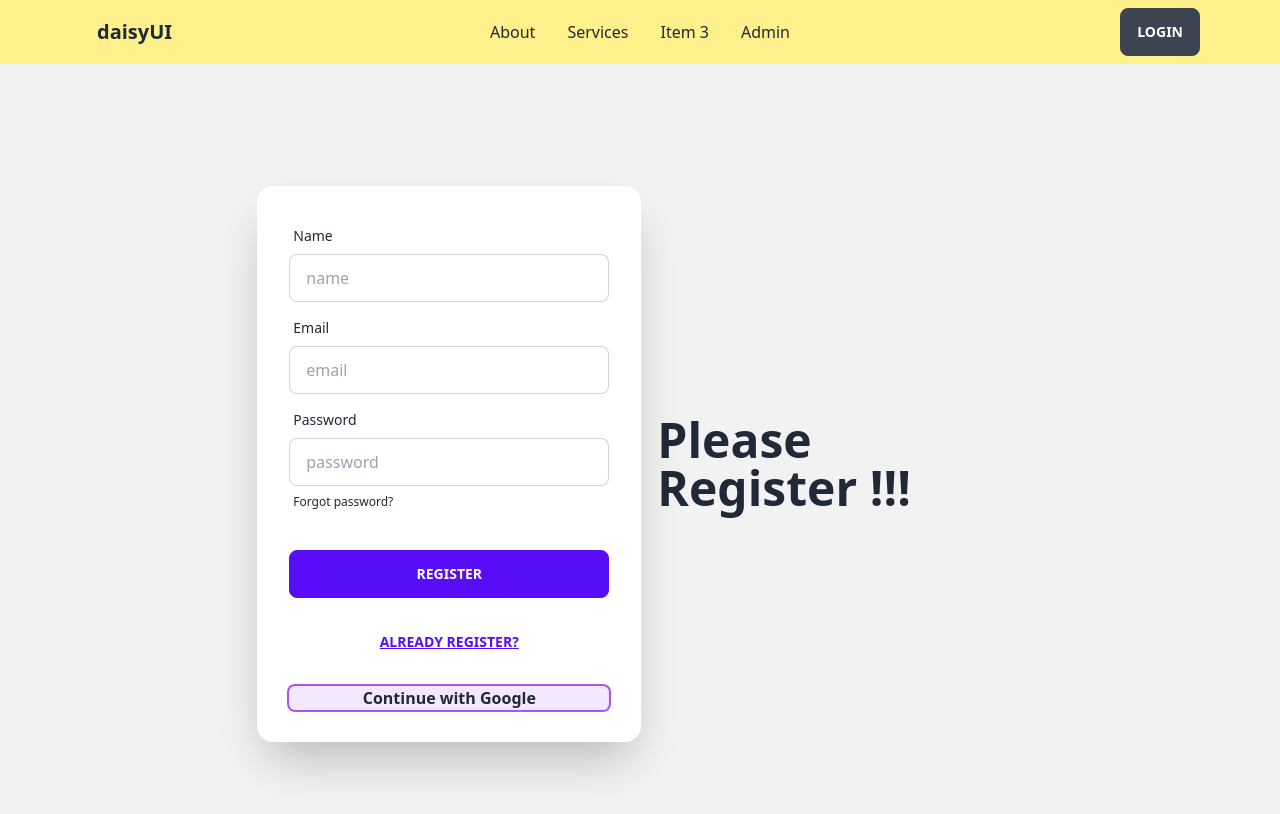
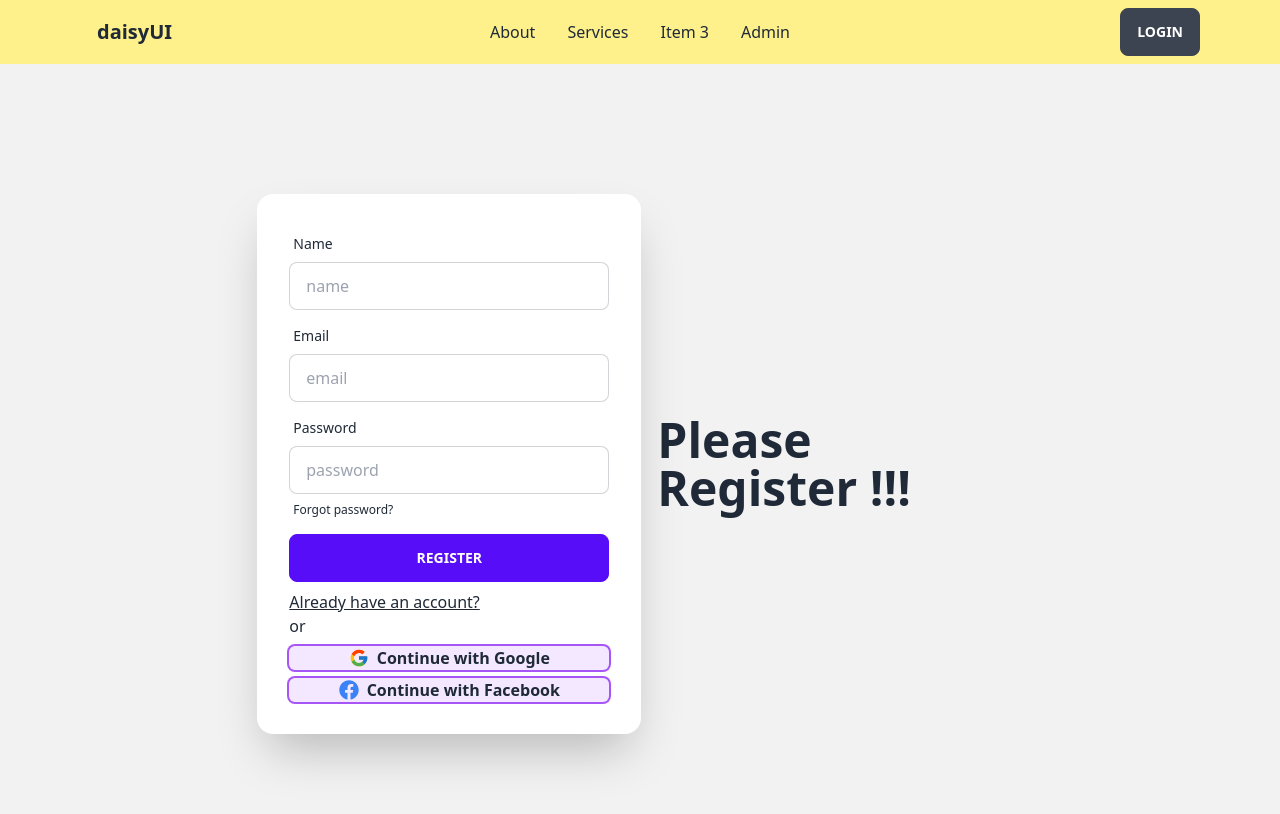
Before and after one commit to sumon-chandra/react-firebase-context-routing, a React (Vite) app: page /register in a window 1280 px wide. Shown: the top 814 px of the page. Built offline with nearby package versions, Linux system fonts and the light colour scheme; no server answers.

Commit message:
Twitter aauthentication

```diff
--- a/src/contexts/AuthProvider.jsx
+++ b/src/contexts/AuthProvider.jsx
@@ -1,6 +1,5 @@
 import React, { createContext, useEffect, useState } from "react";
 import {
-  getAuth,
   createUserWithEmailAndPassword,
   onAuthStateChanged,
   signInWithEmailAndPassword,
@@ -8,14 +7,20 @@ import {
   GoogleAuthProvider,
   signInWithPopup,
   updateProfile,
+  FacebookAuthProvider,
+  TwitterAuthProvider,
 } from "firebase/auth";
-import { app } from "../firebase/firebase.config.js";
+import { auth } from "../firebase/firebase.config.js";
 export const AuthContext = createContext(null);
-const auth = getAuth(app);
 
 const AuthProvider = ({ children }) => {
   const [user, setUser] = useState(null);
   const [loading, setLoading] = useState(true);
+
+  // ** Providers
+  const googleProvider = new GoogleAuthProvider();
+  const facebookProvider = new FacebookAuthProvider();
+  const twitterProvider = new TwitterAuthProvider();
 
   // ** Create new user
   const createUser = (email, password) => {
@@ -35,10 +40,21 @@ const AuthProvider = ({ children }) => {
   };
 
   // ** Sign in with Google account
-  const provider = new GoogleAuthProvider();
   const signInWithGoogle = () => {
     setLoading(true);
-    return signInWithPopup(auth, provider);
+    return signInWithPopup(auth, googleProvider);
+  };
+
+  // ** Sign in with Facebook account
+  const signInWithFacebook = () => {
+    setLoading(true);
+    return signInWithPopup(auth, facebookProvider);
+  };
+
+  // ** Sign in with Twitter account
+  const signInWithTwitter = () => {
+    setLoading(true);
+    return signInWithPopup(auth, twitterProvider);
   };
 
   // ** Update profile
@@ -51,7 +67,6 @@ const AuthProvider = ({ children }) => {
   useEffect(() => {
     const unsubscribe = onAuthStateChanged(auth, (user) => {
       handleUpdateProfile();
-      console.log(user);
       setUser(user);
       setLoading(false);
     });
@@ -66,7 +81,9 @@ const AuthProvider = ({ children }) => {
     signIn,
     logout,
     signInWithGoogle,
+    signInWithFacebook,
     handleUpdateProfile,
+    signInWithTwitter,
   };
   return (
     <AuthContext.Provider value={authInfo}>{children}</AuthContext.Provider>
--- a/src/firebase/firebase.config.js
+++ b/src/firebase/firebase.config.js
@@ -1,4 +1,5 @@
 import { initializeApp } from "firebase/app";
+import { getAuth } from "firebase/auth";
 
 const firebaseConfig = {
   apiKey: "AIzaSyB1WMdyAd12F-NrTWYwHw7XlYJpTro10Fs",
@@ -10,3 +11,4 @@ const firebaseConfig = {
 };
 
 export const app = initializeApp(firebaseConfig);
+export const auth = getAuth(app);
--- a/src/pages/Admin.jsx
+++ b/src/pages/Admin.jsx
@@ -4,10 +4,11 @@ import { AuthContext } from "../contexts/AuthProvider";
 const Admin = () => {
   const { user } = useContext(AuthContext);
   return (
-    <div className="text-center py-20">
+    <div className="text-center py-20 mb-10">
       <h2 className="text-purple-500 text-4xl font-bold">
         This is the Admin panel
       </h2>
+      <p className="text-2xl font-semibold">Your name : {user?.displayName}</p>
       <p className="text-2xl font-semibold">Your email : {user?.email}</p>
     </div>
   );
--- a/src/pages/Login.jsx
+++ b/src/pages/Login.jsx
@@ -1,9 +1,11 @@
 import React, { useContext } from "react";
+import { FcGoogle } from "react-icons/fc";
+import { FaFacebook, FaTwitter } from "react-icons/fa";
 import { Link, useLocation, useNavigate } from "react-router-dom";
 import { AuthContext } from "../contexts/AuthProvider";
-
 const Login = () => {
-  const { signIn, signInWithGoogle } = useContext(AuthContext);
+  const { signIn, signInWithGoogle, signInWithFacebook, signInWithTwitter } =
+    useContext(AuthContext);
   const location = useLocation();
   const navigate = useNavigate();
   const from = location.state?.from?.pathname || "/";
@@ -18,17 +20,42 @@ const Login = () => {
         e.target.reset();
         navigate(from);
       })
-      .catch((err) => console.log(err.message));
+      .catch((err) => console.error(err.message));
   };
 
   // ** Sign in with google account
   const handleGoogleSignIn = () => {
     signInWithGoogle()
-      .then(() => {})
+      .then(() => {
+        navigate(from);
+      })
       .catch((err) => {
         console.error(err.message);
       });
   };
+
+  // ** Sign in with Facebook account
+  const handleFacebookSignIn = () => {
+    signInWithFacebook()
+      .then((res) => {
+        navigate(from);
+      })
+      .catch((error) => {
+        console.error(error.code);
+      });
+  };
+
+  // ** Sign in with Facebook account
+  const handleTwitterSignIn = () => {
+    signInWithTwitter()
+      .then((res) => {
+        navigate(from);
+      })
+      .catch((error) => {
+        console.error(error.code);
+      });
+  };
+
   return (
     <div className="hero bg-base-200">
       <div className="hero-content">
@@ -64,20 +91,36 @@ const Login = () => {
                 </a>
               </label>
             </div>
-            <div className="form-control mt-6">
+            <div className="form-control">
               <button className="btn btn-primary">Login</button>
             </div>
-            <div className="form-control mt-3">
-              <Link to="/register" type="submit" className="btn btn-link">
+            <div className="form-control">
+              <Link to="/register" type="submit" className="link">
                 Don't have an account?
-              </Link>
+              </Link>{" "}
+              or
             </div>
-            <div className="form-control mt-3">
+            <div className="form-control">
               <button
                 onClick={handleGoogleSignIn}
-                className="bg-purple-100 font-semibold ring-2 ring-purple-500 rounded-md"
+                className="bg-purple-100 flex justify-center gap-2 items-center font-semibold ring-2 ring-purple-500 rounded-md"
               >
-                Continue with Google
+                <FcGoogle className="text-xl" />{" "}
+                <span>Continue with Google</span>
+              </button>
+              <button
+                onClick={handleFacebookSignIn}
+                className="bg-purple-100 mt-2 flex justify-center gap-2 items-center font-semibold ring-2 ring-purple-500 rounded-md"
+              >
+                <FaFacebook className="text-xl text-blue-500" />{" "}
+                <span>Continue with Facebook</span>
+              </button>
+              <button
+                onClick={handleTwitterSignIn}
+                className="bg-purple-100 mt-2 flex justify-center gap-2 items-center font-semibold ring-2 ring-purple-500 rounded-md"
+              >
+                <FaTwitter className="text-xl text-blue-500" />{" "}
+                <span>Continue with Twitter</span>
               </button>
             </div>
           </form>
--- a/src/pages/Register.jsx
+++ b/src/pages/Register.jsx
@@ -1,4 +1,6 @@
 import React, { useContext, useEffect } from "react";
+import { FcGoogle } from "react-icons/fc";
+import { FaFacebook } from "react-icons/fa";
 import { Link, useLocation, useNavigate } from "react-router-dom";
 import { AuthContext } from "../contexts/AuthProvider";
 
@@ -81,22 +83,28 @@ const Register = () => {
                 </a>
               </label>
             </div>
-            <div className="form-control mt-6">
+            <div className="form-control">
               <button type="submit" className="btn btn-primary">
                 Register
               </button>
             </div>
-            <div className="form-control mt-3">
-              <Link to="/login" type="submit" className="btn btn-link">
-                Already register?
-              </Link>
+            <div className="form-control">
+              <Link to="/login" type="submit" className="link">
+                Already have an account?
+              </Link>{" "}
+              or
             </div>
-            <div className="form-control mt-3">
+            <div className="form-control">
               <button
                 onClick={handleGoogleSignIn}
-                className="bg-purple-100 ring-2 font-semibold ring-purple-500 rounded-md"
+                className="bg-purple-100 flex justify-center gap-2 items-center font-semibold ring-2 ring-purple-500 rounded-md"
               >
-                Continue with Google
+                <FcGoogle className="text-xl" />{" "}
+                <span>Continue with Google</span>
+              </button>
+              <button className="bg-purple-100 mt-2 flex justify-center gap-2 items-center font-semibold ring-2 ring-purple-500 rounded-md">
+                <FaFacebook className="text-xl text-blue-500" />{" "}
+                <span>Continue with Facebook</span>
               </button>
             </div>
           </form>
--- a/src/routes/PrivateRoute.jsx
+++ b/src/routes/PrivateRoute.jsx
@@ -5,7 +5,6 @@ import { Navigate, Outlet, useLocation } from "react-router-dom";
 const PrivateRoute = () => {
   const { user, loading } = useContext(AuthContext);
   const location = useLocation();
-  console.log(location);
 
   return loading ? (
     <progress className="progress w-56"></progress>
```
